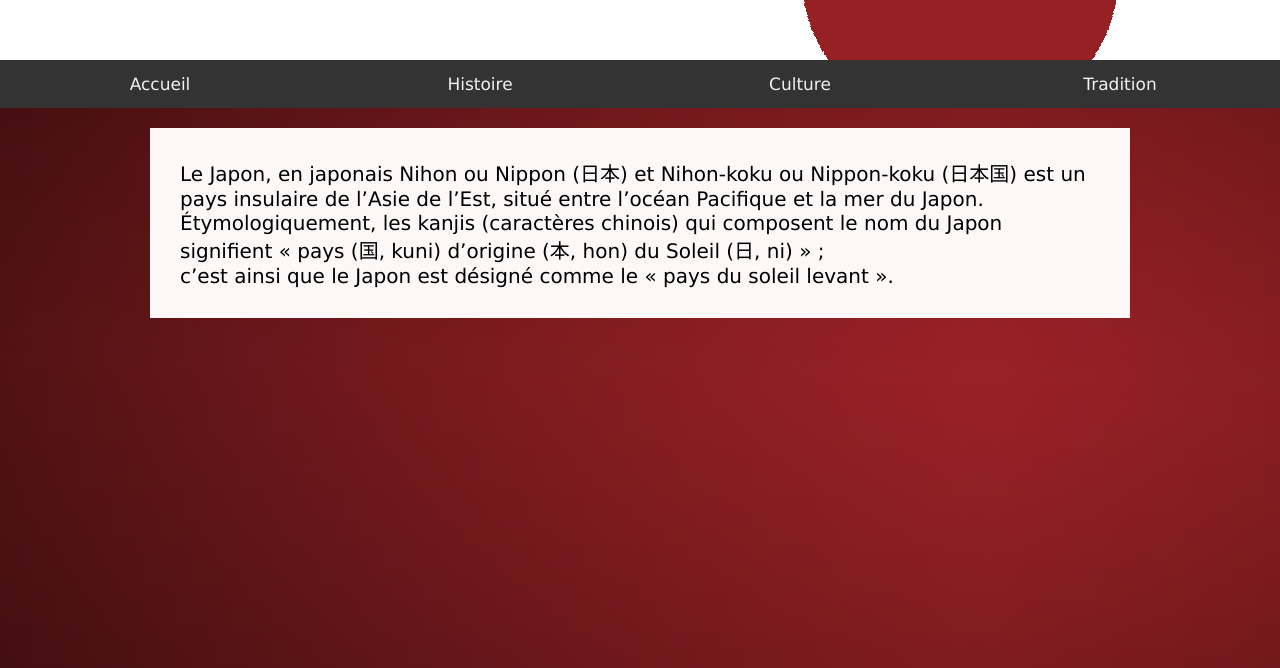
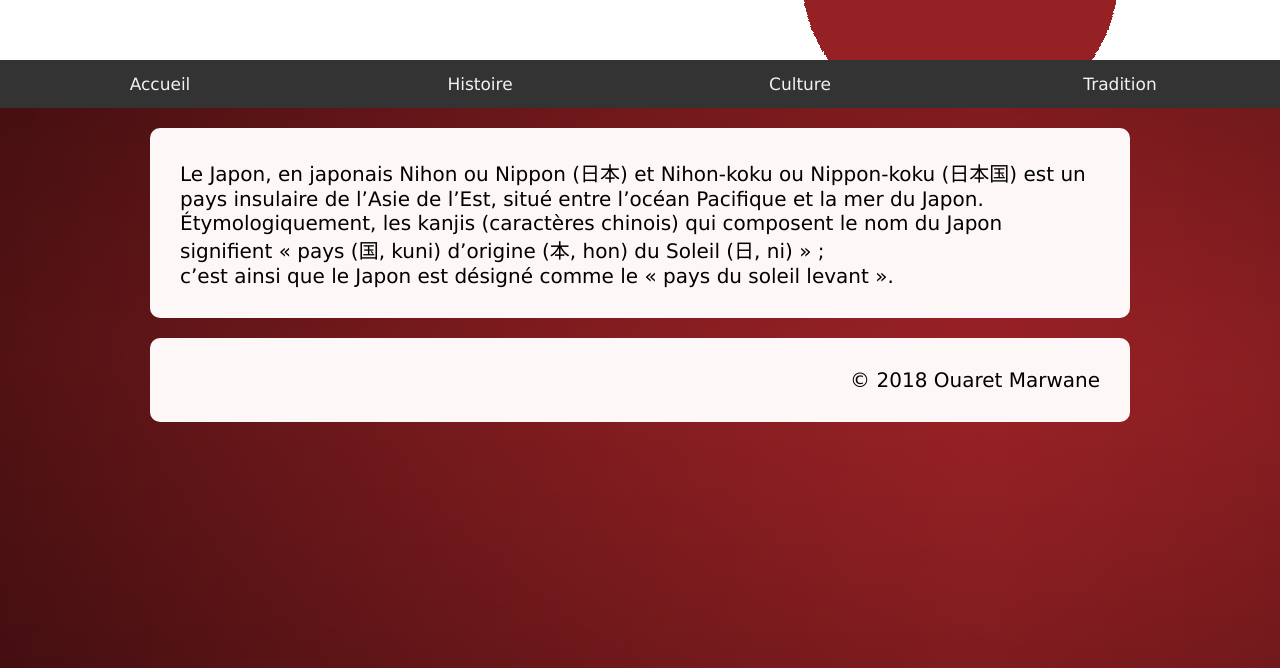
Before and after one commit to mrwno/hetic-w1p2021-mouaret, a plain HTML site: page index.html in a window 1280 px wide. Shown: the part 132-800 px from the top of the page. Drawn offline with Linux system fonts and the light colour scheme.

Commit message:
Add content

```diff
--- a/index.html
+++ b/index.html
@@ -24,6 +24,9 @@
           c’est ainsi que le Japon est désigné comme le « pays du soleil levant ». </p>
       </section>
     </main>
+    <footer>
+      <p> © 2018 Ouaret Marwane</p>
+    </footer>
   </body>
 </html>
 
--- a/style.css
+++ b/style.css
@@ -4,19 +4,12 @@
       margin: 0;
       padding: 0;
     }
+
     body {
       background-image: url("image/background.png");
+      width: 100%;
       font-family: Verdana, sans-serif;
       font-size: 125%;
-    }
-
-    header{
-      background-image: url("image/japon.png") ;
-      height: 192px;
-      width: 100%;
-      display: flex;
-      justify-content: center;
-      align-items: center;
     }
 
     @font-face {
@@ -26,6 +19,18 @@
       font-weight: normal;
       font-style: normal;
     }
+
+/* Tête du site */
+
+   header{
+      background-image: url("image/japon.png") ;
+      height: 192px;
+      width: 100%;
+      display: flex;
+      justify-content: center;
+      align-items: center;
+    }
+/* Barre De Menu */
 
     .topnav {
       display: flex;
@@ -58,13 +63,33 @@
       color: black;
     }
 
+/* Contenu Page Acceuil */
+
     section.intro{
       background-color: rgb(253, 247, 247);
       margin-top: 20px;
       margin-right: 150px;
       margin-left: 150px;
       padding: 30px;
+      border-radius: 10px 10px 10px 10px;
     }
+
+/* Pied De la Page identique sur tte les pages */
+
+    footer{
+      background-color: rgb(253, 247, 247);
+      margin-top: 20px;
+      margin-right: 150px;
+      margin-left: 150px;
+      padding: 30px;
+      border-radius: 10px 10px 10px 10px;
+    }
+
+    footer p {
+      text-align: right;
+    }
+
+/* Caracteristique  Écriture */
 
     h1 {
       font-size: 200%;
```
Also changed, not shown: culture.html (+4 -1 lines), histoire.html (+4 -1 lines), traditions.html (+4 -1 lines).
